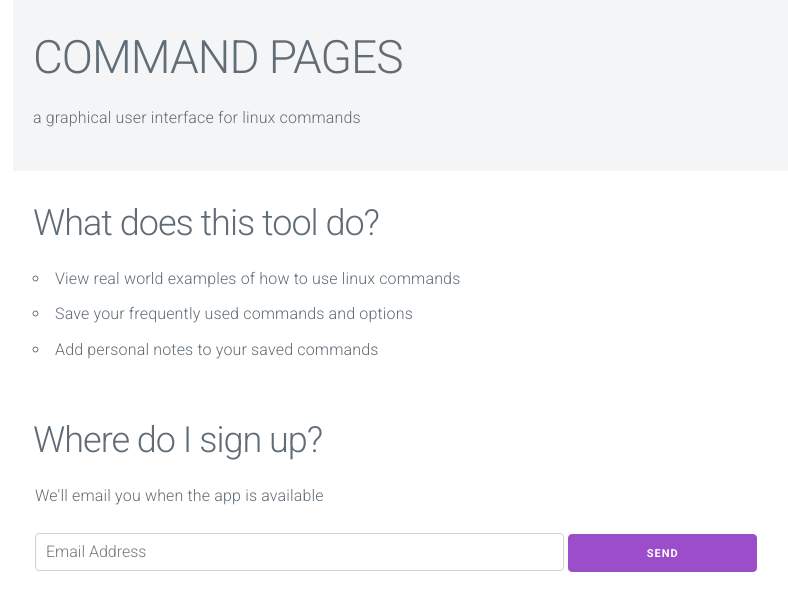
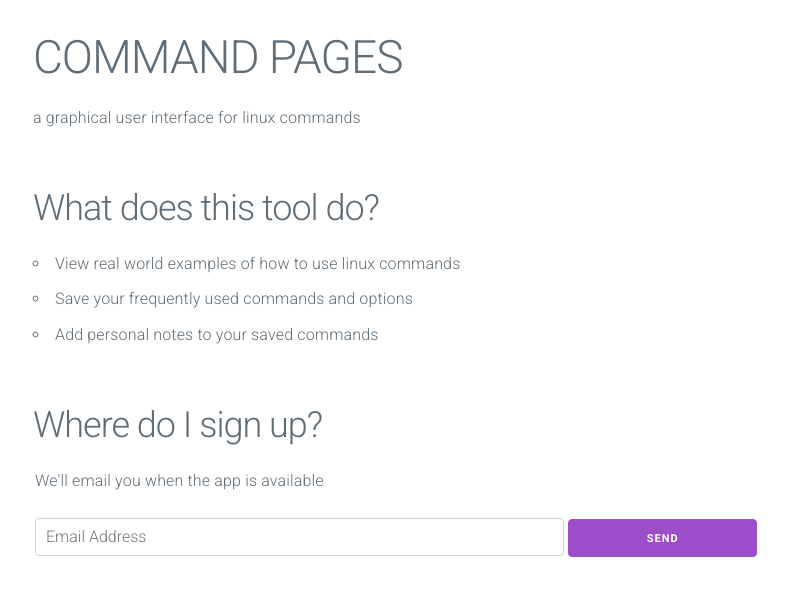
Before and after one commit to WilliamQLiu/command-pages-landing, a website: page src/index.html in a window 1280 px wide. Shown: the whole page, without its empty margins (227-1015 px from the left). Drawn offline with nearby package versions, Linux system fonts and the light colour scheme.

Commit message:
Minor CSS changes to title for Command Pages

```diff
--- a/src/index.html
+++ b/src/index.html
@@ -29,7 +29,7 @@
 
 		<main class="wrapper">
 
-			<section class="container" id="home">
+			<section class="container">
                 <h1>COMMAND PAGES</h1>
                 <p>a graphical user interface for linux commands</p>
 			</section>
--- a/src/styles/main.css
+++ b/src/styles/main.css
@@ -1,13 +1,6 @@
 .container {
 	max-width: 80.0rem;
 	padding-top: 3rem;
-}
-
-#home {
-	background: #f4f5f6;
-	position: relative;
-	max-height: 30vh;
-    padding-bottom: 1.5rem;
 }
 
 .thumbnail {
```
